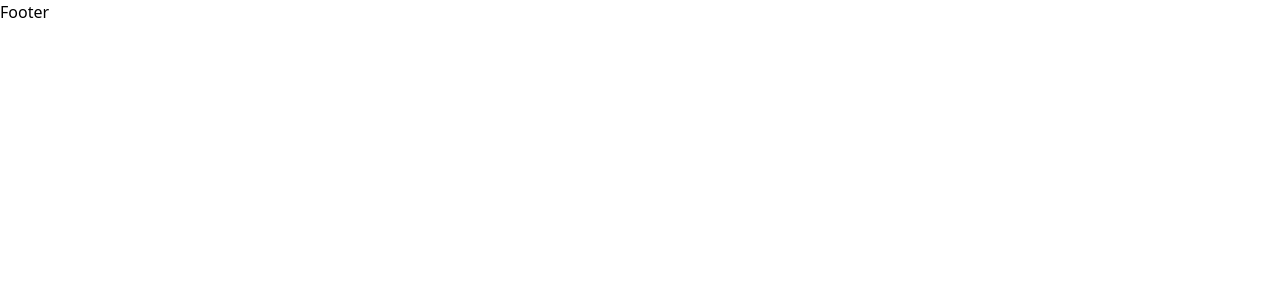
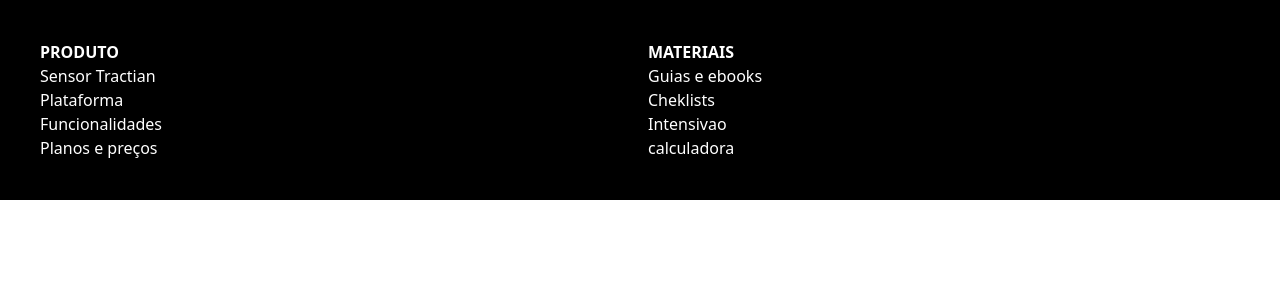
Before and after one commit to walterlbf/Tractian-Website, a Next.js app: page /componentes/Footer in a window 1280 px wide. Shown: the top 300 px of the page. Built offline with nearby package versions, Linux system fonts and the light colour scheme.

Commit message:
footer feito

```diff
--- a/pages/componentes/Footer.jsx
+++ b/pages/componentes/Footer.jsx
@@ -2,6 +2,29 @@
 
 export default function Footer() {
   return (
-    <footer>Footer</footer>
+    <footer className="p-10 bg-black text-white grid grid-cols-2 gap-4">
+      <nav>
+        <h1 className="font-extrabold">
+          PRODUTO
+        </h1>
+        <ul>
+          <li>Sensor Tractian</li>
+          <li>Plataforma</li>
+          <li>Funcionalidades</li>
+          <li>Planos e preços</li>
+        </ul>
+      </nav>
+      <nav>
+        <h1 className="font-extrabold">
+          MATERIAIS
+        </h1>
+        <ul>
+          <li>Guias e ebooks</li>
+          <li>Cheklists</li>
+          <li>Intensivao</li>
+          <li>calculadora</li>
+        </ul>
+      </nav>
+    </footer>
   );
 }
--- a/pages/componentes/Form.jsx
+++ b/pages/componentes/Form.jsx
@@ -2,7 +2,7 @@
 
 export default function Form() {
   return (
-    <section className="grid grid-col-span-1 gap-4 lg:px-36 items-center">
+    <section className="grid grid-col-span-1 gap-4 pb-24 lg:px-36 items-center">
       <h1 className="text-3xl text-center">
         Melhore os seus processos de manutenção
       </h1>
@@ -20,7 +20,7 @@
           Cargo
           <input className="rounded-xl p-2" type="text" name="cargo" placeholder="Insira seu cargo" />
         </label>
-        <div className="grid grid-cols-2 gap-4">
+        <div className="grid grid-cols-1 gap-4 lg:grid-cols-2 md:grid-cols-2">
           <label htmlFor="email" className=" grid grid-rows-2">
             E-mail profissional
             <input type="text" name="email" className="rounded-xl p-2" placeholder="Insira seu e-mail" />
--- a/pages/index.jsx
+++ b/pages/index.jsx
@@ -6,6 +6,7 @@
 import Pros from './componentes/Pros';
 import Insumos from './componentes/Insumos';
 import Form from './componentes/Form';
+import Footer from './componentes/Footer';
 // import ondas from '../../imagens/ondas.svg';
 
 export default function Home() {
@@ -22,6 +23,7 @@
         <Pros />
         <Insumos />
         <Form />
+        <Footer />
       </main>
     </>
   );
```
